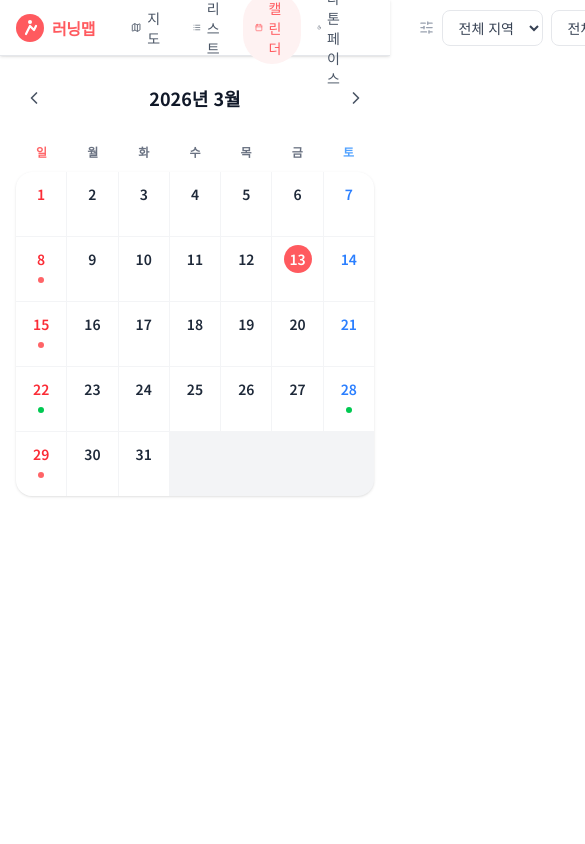
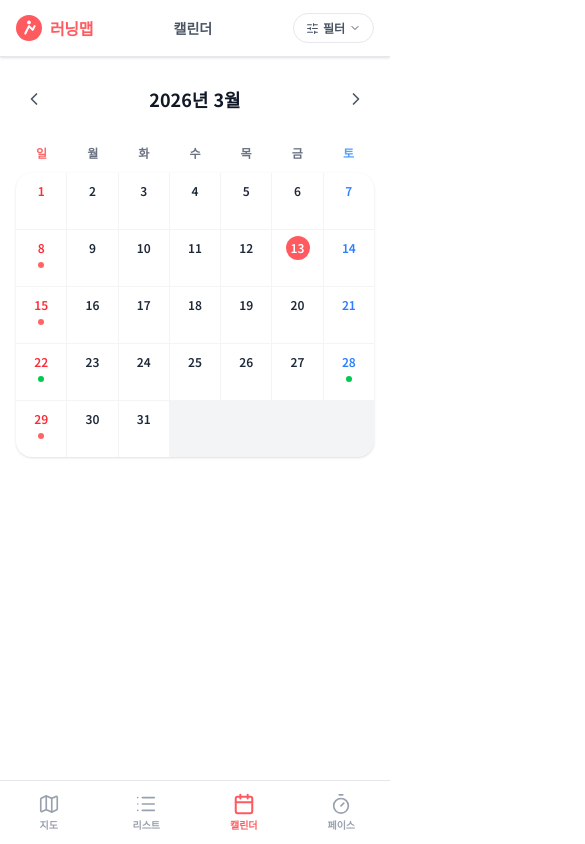
Before and after one commit to Etanted/running-map, a Next.js app: page /calendar in a window 390 px wide. Shown: the top 844 px of the page, 585 px wide, since content can reach past the window. Built offline with nearby package versions, Linux system fonts and the light colour scheme.

Commit message:
feat: mobile responsive - bottom nav, filter drawer, map/list toggle, full-screen modal

```diff
--- a/src/app/calendar/page.tsx
+++ b/src/app/calendar/page.tsx
@@ -110,7 +110,7 @@ export default function CalendarPage() {
       <div className="grid grid-cols-7 gap-px bg-gray-100 rounded-2xl overflow-hidden shadow-sm">
         {/* 앞 공백 */}
         {Array.from({ length: firstDay }).map((_, i) => (
-          <div key={`blank-${i}`} className="bg-white h-16" />
+          <div key={`blank-${i}`} className="bg-white h-14 sm:h-16" />
         ))}
 
         {/* 날짜 셀 */}
@@ -129,26 +129,26 @@ export default function CalendarPage() {
             <button
               key={dateStr}
               onClick={() => setSelectedDate(isSelected ? null : dateStr)}
-              className={`bg-white h-16 flex flex-col items-center pt-2 gap-1 transition-colors relative
+              className={`bg-white h-14 sm:h-16 flex flex-col items-center pt-1.5 sm:pt-2 gap-0.5 sm:gap-1 transition-colors relative
                 ${isSelected ? 'bg-red-50' : 'hover:bg-gray-50'}
                 ${dow === 0 ? 'text-red-500' : dow === 6 ? 'text-blue-500' : 'text-gray-800'}`}
             >
               <span
-                className={`text-sm font-semibold w-7 h-7 flex items-center justify-center rounded-full
+                className={`text-xs sm:text-sm font-semibold w-6 h-6 sm:w-7 sm:h-7 flex items-center justify-center rounded-full
                   ${isToday ? 'bg-[#FF5A5F] text-white' : ''}`}
               >
                 {day}
               </span>
               {dayEvents.length > 0 && (
-                <div className="flex items-center gap-0.5 flex-wrap justify-center px-1">
-                  {dayEvents.slice(0, 3).map((evt) => (
+                <div className="flex items-center gap-0.5 flex-wrap justify-center px-0.5">
+                  {dayEvents.slice(0, 2).map((evt) => (
                     <span
                       key={evt.id}
                       className={`w-1.5 h-1.5 rounded-full ${STATUS_DOT[evt.registrationStatus]}`}
                     />
                   ))}
-                  {dayEvents.length > 3 && (
-                    <span className="text-[9px] text-gray-400 font-bold">+{dayEvents.length - 3}</span>
+                  {dayEvents.length > 2 && (
+                    <span className="text-[8px] sm:text-[9px] text-gray-400 font-bold">+{dayEvents.length - 2}</span>
                   )}
                 </div>
               )}
--- a/src/app/globals.css
+++ b/src/app/globals.css
@@ -55,3 +55,28 @@ body {
 ::-webkit-scrollbar-thumb:hover {
   background: #adb5bd;
 }
+
+/* iOS safe area 지원 */
+.safe-bottom {
+  padding-bottom: env(safe-area-inset-bottom);
+}
+
+/* 모바일 터치 하이라이트 제거 */
+* {
+  -webkit-tap-highlight-color: transparent;
+}
+
+/* 모바일에서 선택 방지 (지도 위 버튼 등) */
+.no-select {
+  -webkit-user-select: none;
+  user-select: none;
+}
+
+/* 모바일 모달 슬라이드업 */
+@keyframes slideUp {
+  from { transform: translateY(100%); }
+  to   { transform: translateY(0); }
+}
+.animate-slide-up {
+  animation: slideUp 0.3s cubic-bezier(0.22, 1, 0.36, 1) forwards;
+}
--- a/src/app/layout.tsx
+++ b/src/app/layout.tsx
@@ -28,7 +28,7 @@ export default function RootLayout({
     <html lang="ko">
       <body className={`${notoSansKR.variable} font-sans antialiased bg-white`}>
         <Header />
-        {children}
+        <main className="pb-16 md:pb-0">{children}</main>
       </body>
     </html>
   );
--- a/src/components/layout/Header.tsx
+++ b/src/components/layout/Header.tsx
@@ -1,8 +1,9 @@
 'use client';
 
+import { useState } from 'react';
 import Link from 'next/link';
 import { usePathname } from 'next/navigation';
-import { Map, List, Calendar, SlidersHorizontal, Timer } from 'lucide-react';
+import { Map, List, Calendar, SlidersHorizontal, Timer, ChevronDown, X } from 'lucide-react';
 import { useAppStore } from '@/stores/appStore';
 import type { Region, RegistrationStatus, CourseType } from '@/types';
 
@@ -51,10 +52,16 @@ const NAV_ITEMS = [
 export default function Header() {
   const pathname = usePathname();
   const { filter, setFilter } = useAppStore();
+  const [filterOpen, setFilterOpen] = useState(false);
+
+  const filterActive =
+    filter.region !== 'all' || filter.courseType !== 'all' || filter.status !== 'all';
 
   return (
-    <header className="sticky top-0 z-50 h-14 bg-white border-b border-gray-200 shadow-sm">
-      <div className="flex h-full items-center px-4 gap-6 max-w-screen-2xl mx-auto">
+    <>
+      {/* ── 데스크탑 헤더 ────────────────────────────────── */}
+      <header className="hidden md:flex sticky top-0 z-50 h-14 bg-white border-b border-gray-200 shadow-sm">
+        <div className="flex h-full items-center px-4 gap-6 max-w-screen-2xl mx-auto w-full">
           {/* 로고 */}
           <Link href="/" className="flex items-center gap-2 shrink-0">
             <svg width="28" height="28" viewBox="0 0 28 28" fill="none" xmlns="http://www.w3.org/2000/svg">
@@ -121,5 +128,93 @@ export default function Header() {
           </div>
         </div>
       </header>
+
+      {/* ── 모바일 헤더 ──────────────────────────────────── */}
+      <header className="md:hidden sticky top-0 z-50 bg-white border-b border-gray-200 shadow-sm">
+        <div className="flex h-14 items-center px-4 justify-between">
+          {/* 로고 */}
+          <Link href="/" className="flex items-center gap-2">
+            <svg width="26" height="26" viewBox="0 0 28 28" fill="none" xmlns="http://www.w3.org/2000/svg">
+              <circle cx="14" cy="14" r="14" fill="#FF5A5F"/>
+              <path d="M10 20L14 12L18 16L20 12" stroke="white" strokeWidth="2.2" strokeLinecap="round" strokeLinejoin="round"/>
+              <circle cx="14" cy="8" r="2" fill="white"/>
+            </svg>
+            <span className="text-base font-bold text-[#FF5A5F] tracking-tight">러닝맵</span>
+          </Link>
+
+          {/* 현재 페이지명 */}
+          <span className="text-sm font-semibold text-gray-600">
+            {NAV_ITEMS.find((n) => n.href === pathname)?.label ?? ''}
+          </span>
+
+          {/* 필터 토글 */}
+          <button
+            onClick={() => setFilterOpen((o) => !o)}
+            className={`flex items-center gap-1 px-3 py-1.5 rounded-full text-xs font-semibold border transition-colors ${
+              filterActive || filterOpen
+                ? 'bg-[#FF5A5F] text-white border-[#FF5A5F]'
+                : 'bg-white text-gray-600 border-gray-200'
+            }`}
+            aria-label="필터"
+          >
+            <SlidersHorizontal size={13} />
+            필터
+            {filterOpen ? <X size={12} /> : <ChevronDown size={12} />}
+          </button>
+        </div>
+
+        {/* 필터 드로어 */}
+        {filterOpen && (
+          <div className="px-4 pb-4 pt-2 bg-white border-t border-gray-100 grid grid-cols-3 gap-2">
+            <select
+              value={filter.region}
+              onChange={(e) => setFilter({ region: e.target.value as Region | 'all' })}
+              className="text-xs border border-gray-200 rounded-lg px-2 py-2 bg-white text-gray-700 focus:outline-none focus:ring-2 focus:ring-[#FF5A5F]/30 focus:border-[#FF5A5F] cursor-pointer w-full"
+            >
+              {REGIONS.map((r) => (
+                <option key={r.value} value={r.value}>{r.label}</option>
+              ))}
+            </select>
+            <select
+              value={filter.courseType}
+              onChange={(e) => setFilter({ courseType: e.target.value as CourseType | 'all' })}
+              className="text-xs border border-gray-200 rounded-lg px-2 py-2 bg-white text-gray-700 focus:outline-none focus:ring-2 focus:ring-[#FF5A5F]/30 focus:border-[#FF5A5F] cursor-pointer w-full"
+            >
+              {COURSE_TYPES.map((t) => (
+                <option key={t.value} value={t.value}>{t.label}</option>
+              ))}
+            </select>
+            <select
+              value={filter.status}
+              onChange={(e) => setFilter({ status: e.target.value as RegistrationStatus | 'all' })}
+              className="text-xs border border-gray-200 rounded-lg px-2 py-2 bg-white text-gray-700 focus:outline-none focus:ring-2 focus:ring-[#FF5A5F]/30 focus:border-[#FF5A5F] cursor-pointer w-full"
+            >
+              {STATUSES.map((s) => (
+                <option key={s.value} value={s.value}>{s.label}</option>
+              ))}
+            </select>
+          </div>
+        )}
+      </header>
+
+      {/* ── 모바일 하단 네비게이션 바 ─────────────────────── */}
+      <nav className="md:hidden fixed bottom-0 left-0 right-0 z-50 bg-white border-t border-gray-200 h-16 flex safe-bottom">
+        {NAV_ITEMS.map(({ href, label, icon: Icon }) => {
+          const active = pathname === href;
+          return (
+            <Link
+              key={href}
+              href={href}
+              className={`flex-1 flex flex-col items-center justify-center gap-0.5 text-[10px] font-semibold transition-colors ${
+                active ? 'text-[#FF5A5F]' : 'text-gray-400'
+              }`}
+            >
+              <Icon size={22} strokeWidth={active ? 2.2 : 1.8} />
+              {label.replace('마라톤 ', '')}
+            </Link>
+          );
+        })}
+      </nav>
+    </>
   );
 }
--- a/src/components/modal/EventDetailModal.tsx
+++ b/src/components/modal/EventDetailModal.tsx
@@ -288,7 +288,7 @@ export default function EventDetailModal() {
 
   const modalContent = (
     <div
-      className="fixed inset-0 bg-black/50 flex items-center justify-center p-4"
+      className="fixed inset-0 bg-black/50 flex items-end md:items-center justify-center md:p-4"
       style={{ zIndex: 9999 }}
       onClick={close}
     >
@@ -297,11 +297,13 @@ export default function EventDetailModal() {
         role="dialog"
         aria-modal="true"
         aria-label={`${event.name} 상세 정보`}
-        className="w-full max-w-2xl max-h-[90vh] bg-white shadow-2xl rounded-2xl flex flex-col"
+        className="w-full md:max-w-2xl h-[92svh] md:h-auto md:max-h-[90vh] bg-white shadow-2xl rounded-t-3xl md:rounded-2xl flex flex-col animate-slide-up md:animate-popup"
         onClick={(e) => e.stopPropagation()}
       >
         {/* ─── 헤더 ─── */}
-        <div className="px-5 pt-5 pb-4 border-b border-gray-100">
+        <div className="px-5 pt-4 md:pt-5 pb-4 border-b border-gray-100">
+          {/* 모바일 드래그 핸들 */}
+          <div className="md:hidden w-10 h-1 bg-gray-300 rounded-full mx-auto mb-4" />
           <div className="flex items-start justify-between gap-3">
             <h2 className="text-lg font-bold text-gray-900 leading-snug line-clamp-2 flex-1">
               {event.name}
```
Also changed, not shown: src/app/page.tsx (+45 -10 lines), 1 other file (tests, documents, lock files or other folders). Lines whose indentation alone changed are shown as unchanged.
